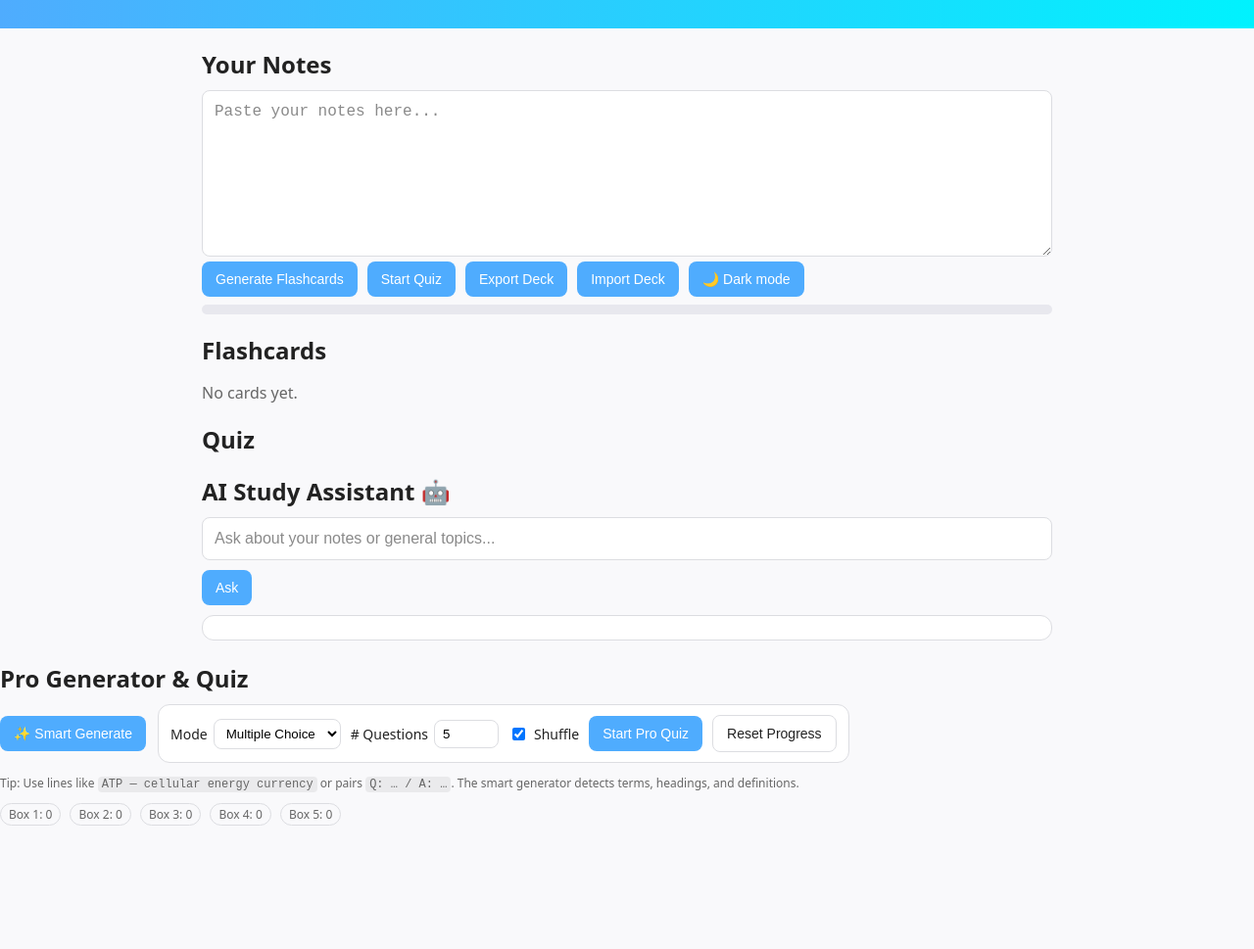
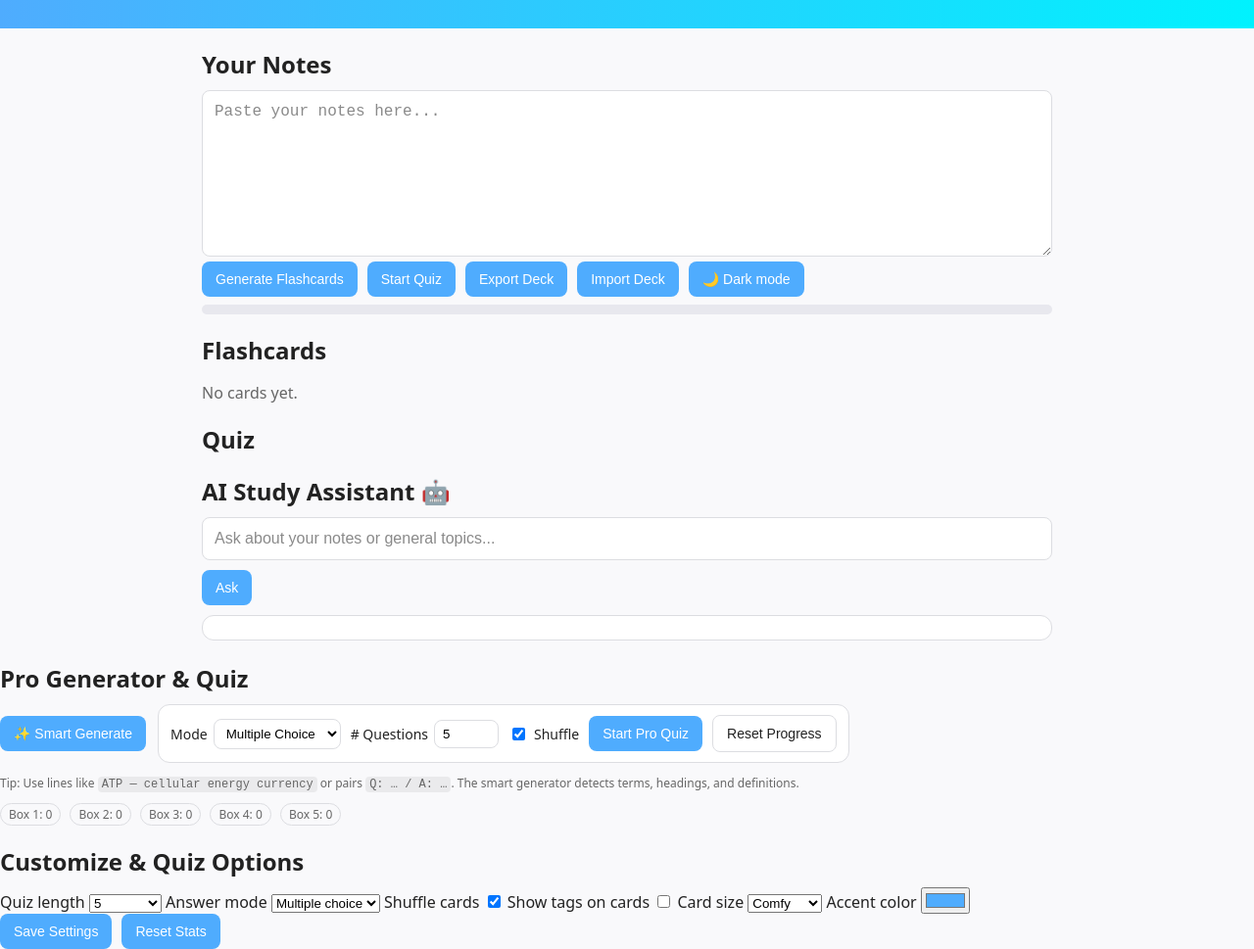
Before and after one commit to michaelkuzin-45/Studyapal, a plain HTML site: page index.html in a window 1280 px wide. Shown: the part 95-1064 px from the top of the page at 98% size. Before the commit the page ends 938 px from the top, so only its background shows below. Drawn offline with Linux system fonts and the light colour scheme.

Commit message:
Update index.html

```diff
--- a/index.html
+++ b/index.html
@@ -83,6 +83,59 @@
     <div id="srSummary" class="sr-summary muted small"></div>
   </section>
   <!-- ===== End StudyPal Pro Add-ons ===== -->
+<!-- ===== Customization & Quiz Options (ADD THIS) ===== -->
+<h2>Customize & Quiz Options</h2>
+<div id="customize" class="panel">
+  <div class="settings-grid">
+    <label>
+      Quiz length
+      <select id="optLen">
+        <option value="5" selected>5</option>
+        <option value="10">10</option>
+        <option value="20">20</option>
+        <option value="all">All cards</option>
+      </select>
+    </label>
+
+    <label>
+      Answer mode
+      <select id="optMode">
+        <option value="mc" selected>Multiple choice</option>
+        <option value="typed">Typed answer</option>
+      </select>
+    </label>
+
+    <label>
+      Shuffle cards
+      <input type="checkbox" id="optShuffle" checked />
+    </label>
+
+    <label>
+      Show tags on cards
+      <input type="checkbox" id="optShowTags" />
+    </label>
+
+    <label>
+      Card size
+      <select id="optCardSize">
+        <option value="comfy" selected>Comfy</option>
+        <option value="compact">Compact</option>
+      </select>
+    </label>
+
+    <label>
+      Accent color
+      <input type="color" id="optAccent" value="#4facfe" />
+    </label>
+  </div>
+
+  <div class="row">
+    <button id="btnSaveSettings">Save Settings</button>
+    <button id="btnResetStats">Reset Stats</button>
+    <span id="settingsStatus" class="muted"></span>
+  </div>
+</div>
+
 
   <script src="script.js"></script>
 </body>
```
